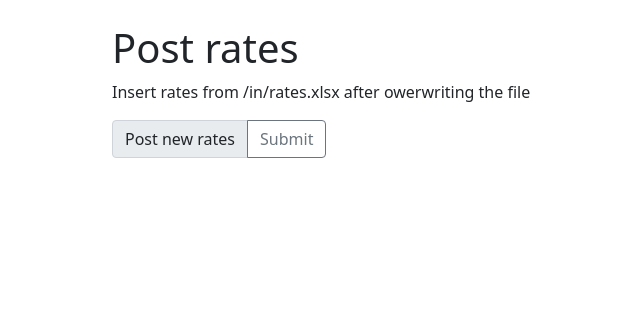
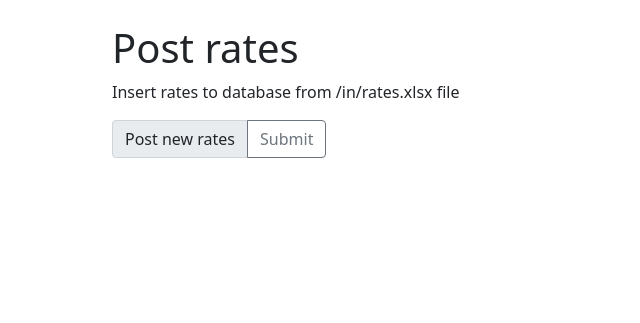
Before and after one commit to maciob/DeveleapDevWeek, a Flask app: page /prates in a window 1280 px wide. Shown: the part 56-379 px from the top of the page, without its empty margins (160-800 px from the left). Run offline with Flask 2, Linux system fonts and the light colour scheme.

Commit message:
fixed rates.html

```diff
--- a/Billing/app/templates/rates.html
+++ b/Billing/app/templates/rates.html
@@ -2,7 +2,7 @@
 
 {% block content %}
     <h1>{% block title %} {{ title }} {% endblock %}</h1>
-    <p>Insert rates from /in/rates.xlsx after owerwriting the file</p>
+    <p>Insert rates to database from /in/rates.xlsx file</p>
 
     <form method="post" target="response_frame">
         <div class="input-group mb-3">
```
